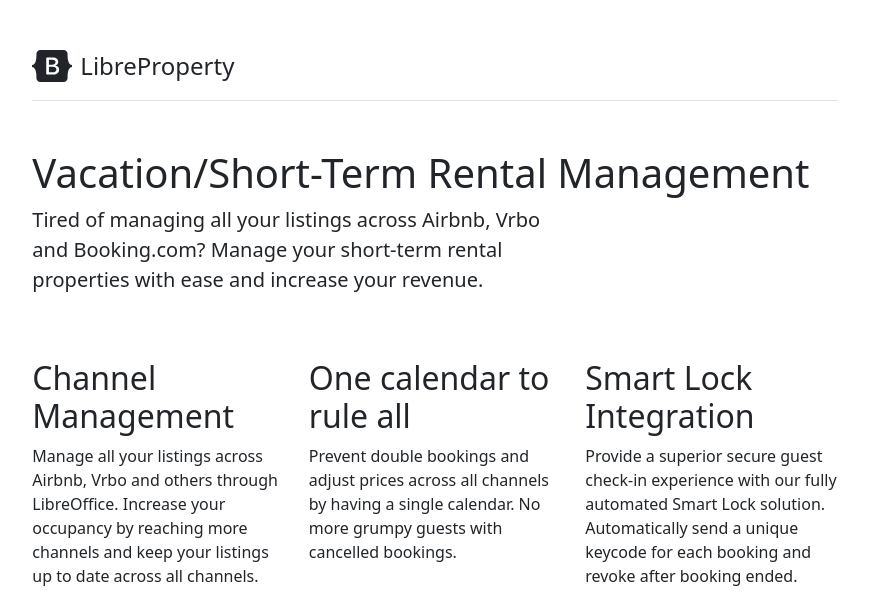
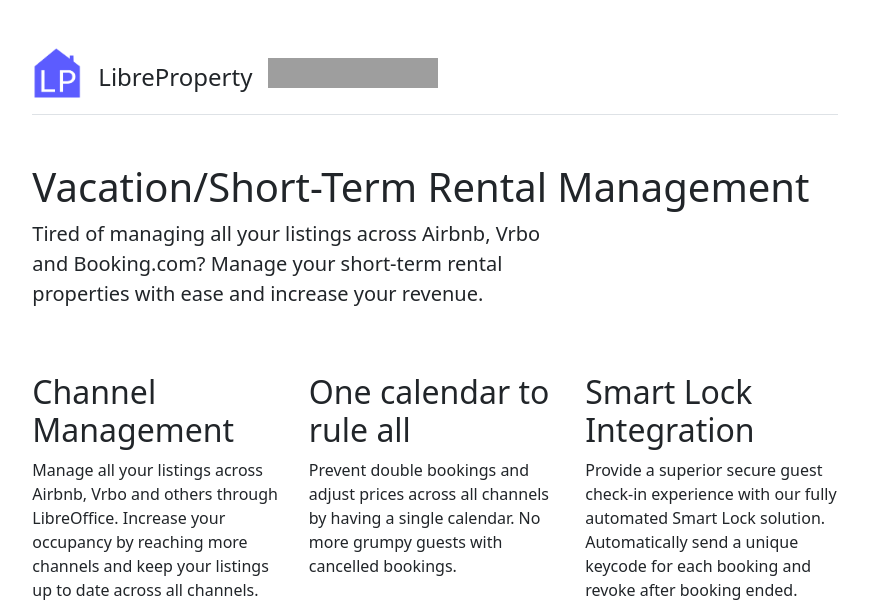
Before and after one commit to LibreProperty/LibreProperty, a Flask app: page / in a window 1280 px wide. Shown: the top 600 px of the page, without its empty margins (205-1074 px from the left). Run offline with Flask 2, Linux system fonts and the light colour scheme; grey boxes are pictures that could not be loaded.

Commit message:
add logo

```diff
--- a/templates/base.html
+++ b/templates/base.html
@@ -16,9 +16,11 @@
 <div class="col-lg-8 mx-auto p-4 py-md-5">
     <header class="d-flex align-items-center pb-3 mb-5 border-bottom">
         <a href="/" class="d-flex align-items-center text-dark text-decoration-none">
-            <svg xmlns="http://www.w3.org/2000/svg" width="40" height="32" class="me-2" viewBox="0 0 118 94" role="img"><title>Bootstrap</title><path fill-rule="evenodd" clip-rule="evenodd" d="M24.509 0c-6.733 0-11.715 5.893-11.492 12.284.214 6.14-.064 14.092-2.066 20.577C8.943 39.365 5.547 43.485 0 44.014v5.972c5.547.529 8.943 4.649 10.951 11.153 2.002 6.485 2.28 14.437 2.066 20.577C12.794 88.106 17.776 94 24.51 94H93.5c6.733 0 11.714-5.893 11.491-12.284-.214-6.14.064-14.092 2.066-20.577 2.009-6.504 5.396-10.624 10.943-11.153v-5.972c-5.547-.529-8.934-4.649-10.943-11.153-2.002-6.484-2.28-14.437-2.066-20.577C105.214 5.894 100.233 0 93.5 0H24.508zM80 57.863C80 66.663 73.436 72 62.543 72H44a2 2 0 01-2-2V24a2 2 0 012-2h18.437c9.083 0 15.044 4.92 15.044 12.474 0 5.302-4.01 10.049-9.119 10.88v.277C75.317 46.394 80 51.21 80 57.863zM60.521 28.34H49.948v14.934h8.905c6.884 0 10.68-2.772 10.68-7.727 0-4.643-3.264-7.207-9.012-7.207zM49.948 49.2v16.458H60.91c7.167 0 10.964-2.876 10.964-8.281 0-5.406-3.903-8.178-11.425-8.178H49.948z" fill="currentColor"></path></svg>
-            <span class="fs-4">LibreProperty</span>
+
+            <img src="{{ url_for('static', filename='logo-w500.png') }}" width="50" />
+            <span class="fs-4 mx-3 mt-2">LibreProperty</span>
         </a>
+        <iframe src="https://ghbtns.com/github-btn.html?user=twbs&repo=bootstrap&type=star&count=true&size=large" frameborder="0" scrolling="0" width="170" height="30" title="GitHub"></iframe>
     </header>
     {% block content %}
     {% endblock %}
```
Also changed, not shown: logo.svg (added), static/logo-w500.png (added), 1 other file.
